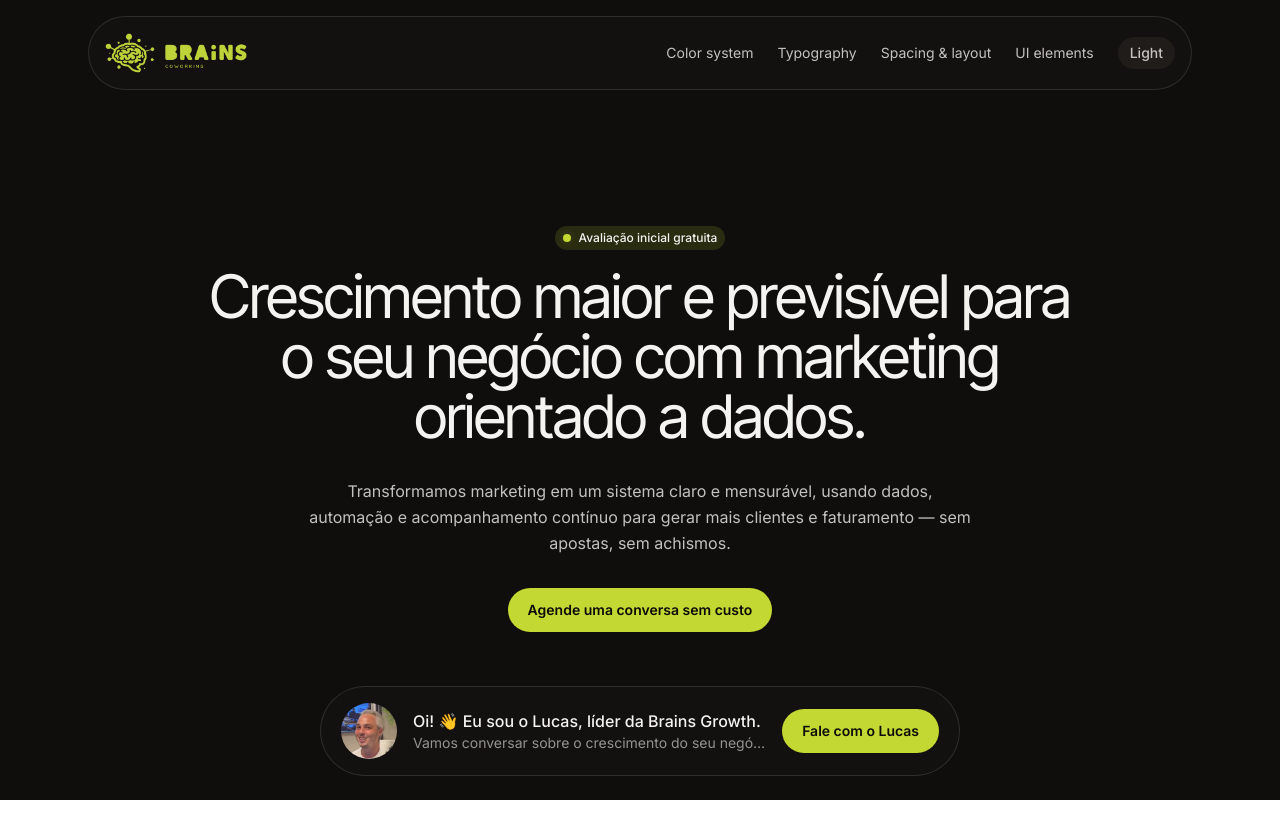
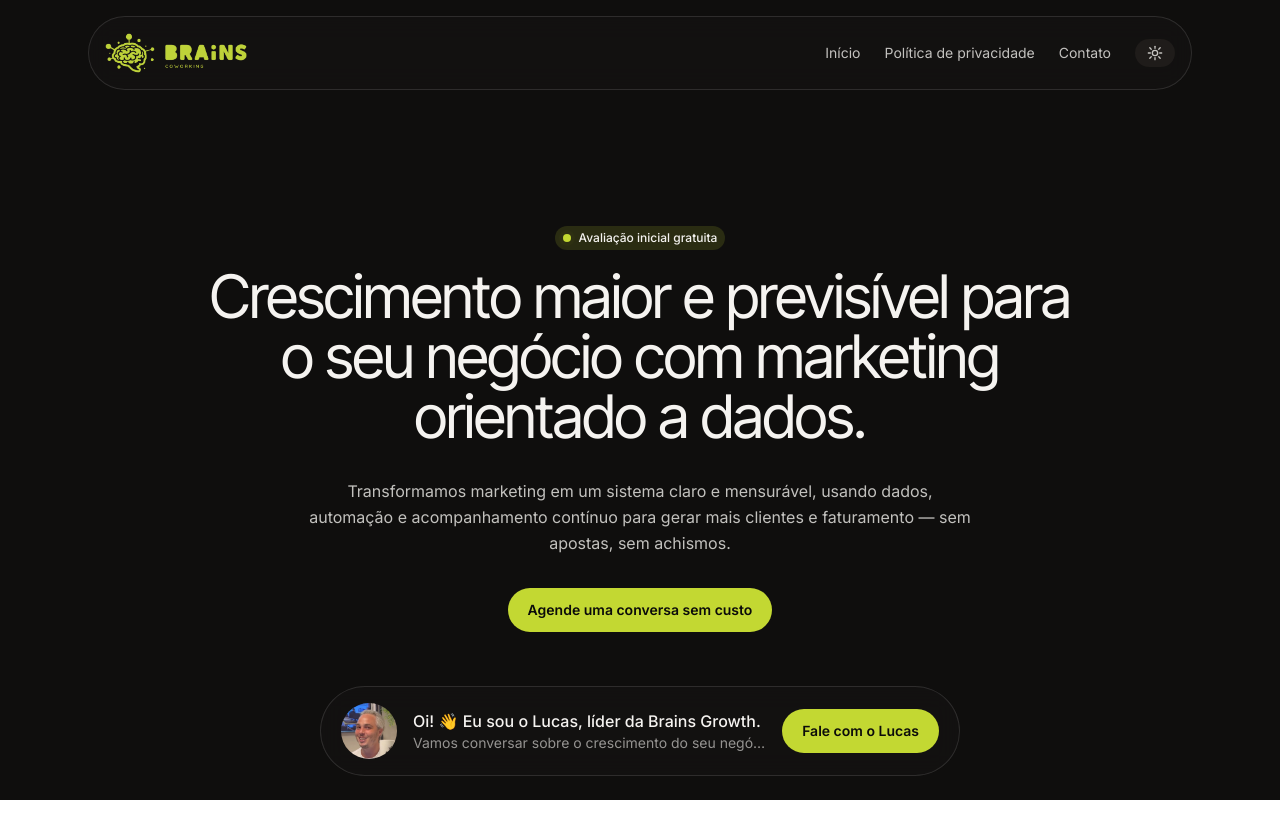
Before and after one commit to lucas-bids/brains-growth, a Next.js app: page / in a window 1280 px wide. Shown: the top 838 px of the page. Built offline with nearby package versions, Linux system fonts and the light colour scheme; grey boxes are pictures that could not be loaded.

Commit message:
feat: changed icon links and added scrollto animation

```diff
--- a/app/components/Navbar.tsx
+++ b/app/components/Navbar.tsx
@@ -1,7 +1,9 @@
 "use client";
 
-import { useState, useEffect, useRef } from "react";
+import { useState, useEffect, useRef, type MouseEvent as ReactMouseEvent } from "react";
 import Image from "next/image";
+import gsap from "gsap";
+import { ScrollToPlugin } from "gsap/ScrollToPlugin";
 import { Divider } from "./ui/Divider";
 
 interface NavbarProps {
@@ -9,11 +11,21 @@ interface NavbarProps {
   toggleTheme: () => void;
 }
 
-const navLinks = [
-  { href: "#color-system", label: "Color system" },
-  { href: "#typography", label: "Typography" },
-  { href: "#spacing-layout", label: "Spacing & layout" },
-  { href: "#ui-elements", label: "UI elements" },
+type NavLink = {
+  href: string;
+  label: string;
+  scrollTarget?: "#inicio" | "#contato";
+  external?: boolean;
+};
+
+const navLinks: NavLink[] = [
+  { href: "#inicio", label: "Início", scrollTarget: "#inicio" },
+  {
+    href: "https://brainscoworking.com.br/politica-de-privacidade/",
+    label: "Política de privacidade",
+    external: true,
+  },
+  { href: "#contato", label: "Contato", scrollTarget: "#contato" },
 ];
 
 export function Navbar({ theme, toggleTheme }: NavbarProps) {
@@ -25,7 +37,7 @@ export function Navbar({ theme, toggleTheme }: NavbarProps) {
   useEffect(() => {
     if (!isMobileMenuOpen) return;
 
-    const handleClickOutside = (event: MouseEvent) => {
+    const handleClickOutside = (event: globalThis.MouseEvent) => {
       const target = event.target as Node;
       if (
         navRef.current &&
@@ -43,10 +55,66 @@ export function Navbar({ theme, toggleTheme }: NavbarProps) {
     };
   }, [isMobileMenuOpen]);
 
+  useEffect(() => {
+    gsap.registerPlugin(ScrollToPlugin);
+  }, []);
+
+  const scrollToSection = (target: "#inicio" | "#contato") => {
+    gsap.to(window, {
+      duration: 1,
+      scrollTo: { y: target, autoKill: true },
+      ease: "power3.out",
+    });
+  };
+
   // Close menu when clicking a nav link
-  const handleNavLinkClick = () => {
+  const handleNavLinkClick = (
+    event: ReactMouseEvent<HTMLAnchorElement>,
+    link: NavLink
+  ) => {
+    if (link.scrollTarget) {
+      event.preventDefault();
+      scrollToSection(link.scrollTarget);
+    }
     setIsMobileMenuOpen(false);
   };
+
+  const themeIcon =
+    theme === "dark" ? (
+      <svg
+        aria-hidden="true"
+        viewBox="0 0 24 24"
+        fill="none"
+        stroke="currentColor"
+        strokeWidth="2"
+        strokeLinecap="round"
+        strokeLinejoin="round"
+        className="h-4 w-4"
+      >
+        <circle cx="12" cy="12" r="4" />
+        <line x1="12" y1="2" x2="12" y2="5" />
+        <line x1="12" y1="19" x2="12" y2="22" />
+        <line x1="4.22" y1="4.22" x2="6.34" y2="6.34" />
+        <line x1="17.66" y1="17.66" x2="19.78" y2="19.78" />
+        <line x1="2" y1="12" x2="5" y2="12" />
+        <line x1="19" y1="12" x2="22" y2="12" />
+        <line x1="4.22" y1="19.78" x2="6.34" y2="17.66" />
+        <line x1="17.66" y1="6.34" x2="19.78" y2="4.22" />
+      </svg>
+    ) : (
+      <svg
+        aria-hidden="true"
+        viewBox="0 0 24 24"
+        fill="none"
+        stroke="currentColor"
+        strokeWidth="2"
+        strokeLinecap="round"
+        strokeLinejoin="round"
+        className="h-4 w-4"
+      >
+        <path d="M21 12.79A9 9 0 1 1 11.21 3a7 7 0 0 0 9.79 9.79z" />
+      </svg>
+    );
 
   return (
     <header className="fixed inset-x-0 top-0 z-50">
@@ -73,6 +141,9 @@ export function Navbar({ theme, toggleTheme }: NavbarProps) {
               <a
                 key={link.href}
                 href={link.href}
+                onClick={(event) => handleNavLinkClick(event, link)}
+                target={link.external ? "_blank" : undefined}
+                rel={link.external ? "noopener noreferrer" : undefined}
                 className="text-sm text-text-secondary transition hover:text-text"
               >
                 {link.label}
@@ -83,9 +154,10 @@ export function Navbar({ theme, toggleTheme }: NavbarProps) {
             <button
               type="button"
               onClick={toggleTheme}
+              aria-label="Alternar tema"
               className="rounded-full bg-surface-2 px-3 py-1.5 text-sm font-medium text-text-secondary transition hover:text-text"
             >
-              {theme === "dark" ? "Light" : "Dark"}
+              {themeIcon}
             </button>
           </div>
 
@@ -137,7 +209,9 @@ export function Navbar({ theme, toggleTheme }: NavbarProps) {
                 <div key={link.href}>
                   <a
                     href={link.href}
-                    onClick={handleNavLinkClick}
+                    onClick={(event) => handleNavLinkClick(event, link)}
+                    target={link.external ? "_blank" : undefined}
+                    rel={link.external ? "noopener noreferrer" : undefined}
                     className="block py-3 text-sm text-text-secondary transition hover:text-text"
                   >
                     {link.label}
@@ -154,9 +228,10 @@ export function Navbar({ theme, toggleTheme }: NavbarProps) {
                   toggleTheme();
                   setIsMobileMenuOpen(false);
                 }}
+                aria-label="Alternar tema"
                 className="w-full rounded-full bg-surface-2 px-3 py-2 text-left text-sm font-medium text-text-secondary transition hover:text-text"
               >
-                {theme === "dark" ? "Light" : "Dark"} mode
+                {themeIcon}
               </button>
             </nav>
           </div>
--- a/app/page.tsx
+++ b/app/page.tsx
@@ -34,7 +34,7 @@ export default function Home() {
     >
       <Navbar theme={theme} toggleTheme={toggleTheme} />
       <SmoothScroll contentClassName="min-h-dvh bg-bg">
-        <main className="pt-24">
+        <main id="inicio" className="pt-24">
           <Hero />
           <MarketingCycles />
           <Testimonials />
@@ -47,7 +47,7 @@ export default function Home() {
         />
 
         {/* Footer or other sections would go here */}
-        <footer className="mx-auto max-w-6xl px-6 py-12">
+        <footer id="contato" className="mx-auto max-w-6xl px-6 py-12">
           <hr className="border-divider mb-8" />
           <p className="text-small text-text-muted text-center">
             © 2026 Brains Growth. Todos os direitos reservados.
```
